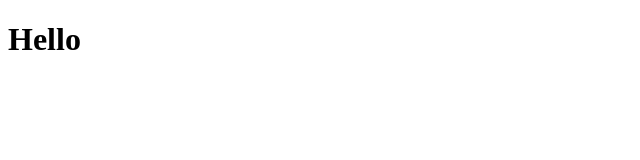
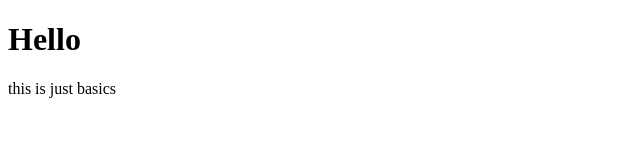
Before and after one commit to arjunsanthosh2609/datewithgit, a plain HTML site: page index.html in a window 1280 px wide. Shown: the whole page, without its empty margins (0-640 px from the left). Drawn offline with Linux system fonts and the light colour scheme.

Commit message:
added some message

```diff
--- a/index.html
+++ b/index.html
@@ -7,5 +7,6 @@
 </head>
 <body>
     <h1>Hello</h1>
+    <p>this is just basics</p>
 </body>
 </html>
```
